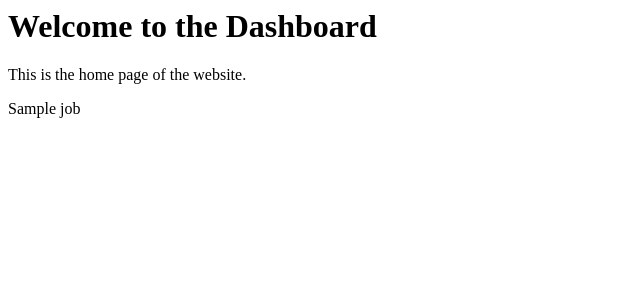
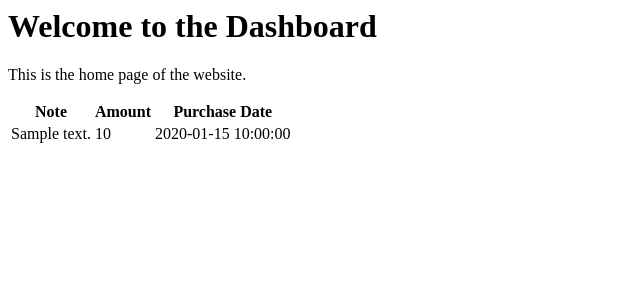
Before and after one commit to paddychambers/flask-sql-launch, a Flask app: template templates/home.html in a window 1280 px wide. Shown: the top 300 px of the page, without its empty margins (0-640 px from the left). Run offline with Flask 3, Linux system fonts and the light colour scheme; the template is opened without the code that fills it: most values are stand-ins (such as "Sample title", 1, 10 or a date in 2020); parts of the project's set-up code (start-up, migrations or seed data) failed here and were passed over.

Commit message:
linked spendings table and pulled 20 items, showing on index (dashboard)

```diff
--- a/app.py
+++ b/app.py
@@ -4,20 +4,16 @@ from sqlalchemy import text
 
 app = Flask(__name__)
 
+def load_spends_from_db():
+  with engine.connect() as conn:
+    result = conn.execute(text("SELECT * FROM spendings"))
+    spendings = result.mappings().all()
+  return spendings
 
 @app.route('/')
 def hello_world():
-  jobs = load_jobs_from_db()
-  return render_template('home.html', jobs=jobs)
-
-def load_jobs_from_db():
-  with engine.connect() as conn:
-    result = conn.execute(text("SELECT * FROM sample"))
-    jobs = []
-    for row in result.mappings().all():
-      jobs.append(dict(row))
-      return jobs
-
+  spendings = load_spends_from_db()
+  return render_template('home.html', spendings=spendings)
 
 if __name__ == "__main__":
   app.run(host='0.0.0.0', debug=True)
--- a/database.py
+++ b/database.py
@@ -4,6 +4,6 @@ engine = create_engine("mysql+pymysql://root:HruewmqYXONlznzmaggmlmsjsSqbVLgz@sh
         connect_args={"ssl": {"ssl_ca": "skysql_chain.pem"}})
 
 with engine.connect() as conn:
-      result = conn.execute(text("SELECT * FROM sample"))
+      result = conn.execute(text("SELECT * FROM spendings"))
       rows = result.mappings().all()
       print(rows)
--- a/templates/home.html
+++ b/templates/home.html
@@ -7,9 +7,20 @@
 <body>
     <h1>Welcome to the Dashboard</h1>
     <p>This is the home page of the website.</p>
-    {% for job in jobs %}
-        <p>{{ job.name }}</p>
-    {% endfor %}
+    <table>
+        <tr>
+            <th>Note</th>
+            <th>Amount</th>
+            <th>Purchase Date</th>
+        </tr>
+        {% for spend in spendings %}
+        <tr>
+            <td>{{ spend.note }}</td>
+            <td>{{ spend.amount }}</td>
+            <td>{{ spend.purchase_date }}</td>
+        </tr>
+        {% endfor %}
+    </table>
 
 </body>
 
```
Also changed, not shown: static/CSS/main.css (added), static/images/background1.jpg (added), static/images/background2.jpg (added), static/images/background3.jpg (added).
